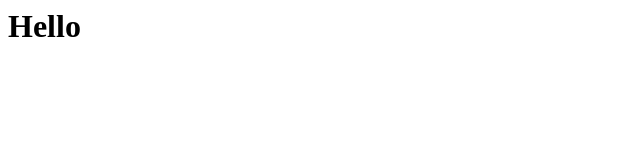
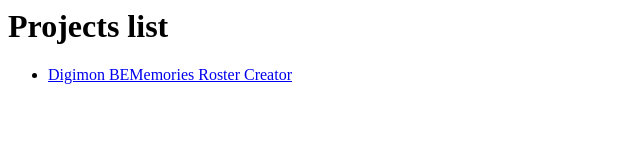
Before and after one commit to corginand/corginand.github.io, a plain HTML site: page index.html in a window 1280 px wide. Shown: the whole page, without its empty margins (0-640 px from the left). Drawn offline with Linux system fonts and the light colour scheme.

Commit message:
Update index.html

```diff
--- a/index.html
+++ b/index.html
@@ -1 +1,5 @@
-<h1>Hello</h1>
+<h1>Projects list</h1>
+
+<ul>
+  <li><a href="https://bememory-roster-creator.vercel.app/">Digimon BEMemories Roster Creator</a></li>
+</ul>
```
